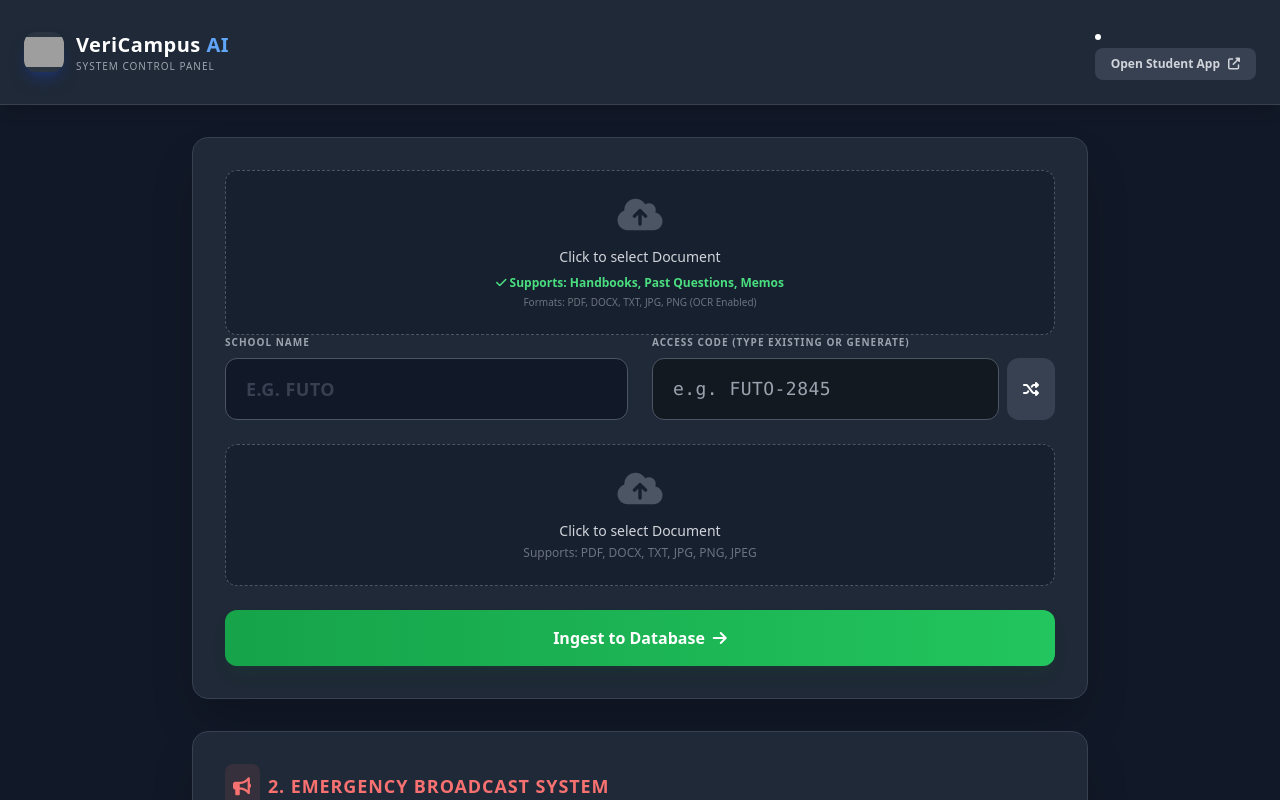
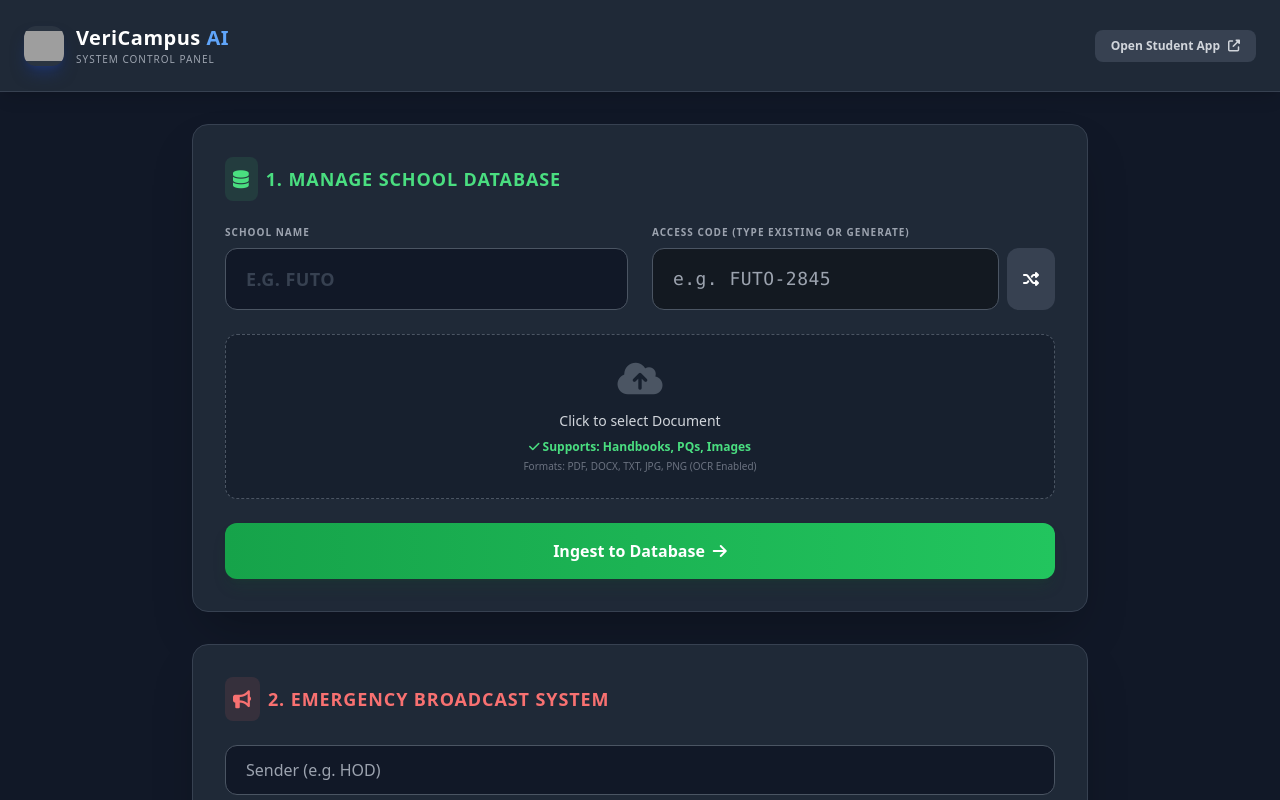
Before and after one commit to silverluxegrooming-source/VeriCampus-Live, a plain HTML site: page static/admin.html in a window 1280 px wide. Drawn offline with nearby package versions, Linux system fonts and the light colour scheme; grey boxes are pictures that could not be loaded.

Commit message:
CORRECTED OVERLAY

```diff
--- a/static/admin.html
+++ b/static/admin.html
@@ -23,26 +23,19 @@
             </div>
         </div>
 
-         <li><a href="/app" class="text-xs font-bold text-gray-300 hover:text-white bg-gray-700 hover:bg-gray-600 px-4 py-2 rounded-lg transition flex items-center gap-2">
+         <a href="/app" class="text-xs font-bold text-gray-300 hover:text-white bg-gray-700 hover:bg-gray-600 px-4 py-2 rounded-lg transition flex items-center gap-2">
             Open Student App <i class="fas fa-external-link-alt"></i>
         </a>
     </div>
 
     <div class="flex-1 overflow-y-auto p-4 md:p-8">
         <div class="max-w-4xl mx-auto space-y-8">
+
             <div class="bg-gray-800 p-8 rounded-2xl border border-gray-700 shadow-2xl relative overflow-hidden group hover:border-green-500/30 transition-colors">
-               <div class="bg-gray-900/50 p-6 rounded-xl border border-dashed border-gray-600 hover:border-green-500/50 transition-colors text-center relative">
-                     <input type="file" id="file-input" accept=".pdf,.docx,.txt,.jpg,.jpeg,.png" class="absolute inset-0 w-full h-full opacity-0 cursor-pointer z-10">
-
-                     <div id="upload-icon-area">
-                         <i class="fas fa-cloud-upload-alt text-4xl text-gray-600 mb-3 block"></i>
-                         <p class="text-sm text-gray-300 font-medium" id="file-label">Click to select Document</p>
-                         <p class="text-xs text-green-400 mt-2 font-bold">
-                         <i class="fas fa-check"></i> Supports: Handbooks, Past Questions, Memos
-                         </p>
-                         <p class="text-[10px] text-gray-500 mt-1">Formats: PDF, DOCX, TXT, JPG, PNG (OCR Enabled)</p>
-                     </div>
-                </div>
+                <h3 class="text-lg font-bold mb-6 text-green-400 flex items-center gap-2 uppercase tracking-wider">
+                    <span class="bg-green-400/10 p-2 rounded-lg"><i class="fas fa-database"></i></span>
+                    1. Manage School Database
+                </h3>
 
                 <div class="space-y-6 relative z-10">
                     <div class="grid grid-cols-1 md:grid-cols-2 gap-6">
@@ -60,14 +53,19 @@
                             </div>
                         </div>
                     </div>
+
                     <div class="bg-gray-900/50 p-6 rounded-xl border border-dashed border-gray-600 hover:border-green-500/50 transition-colors text-center relative">
                        <input type="file" id="file-input" accept=".pdf,.docx,.txt,.jpg,.jpeg,.png" class="absolute inset-0 w-full h-full opacity-0 cursor-pointer z-10">
                         <div id="upload-icon-area">
                             <i class="fas fa-cloud-upload-alt text-4xl text-gray-600 mb-3 block"></i>
                             <p class="text-sm text-gray-300 font-medium" id="file-label">Click to select Document</p>
-                            <p class="text-xs text-gray-500 mt-1">Supports: PDF, DOCX, TXT, JPG, PNG, JPEG</p>
+                            <p class="text-xs text-green-400 mt-2 font-bold">
+                                <i class="fas fa-check"></i> Supports: Handbooks, PQs, Images
+                            </p>
+                            <p class="text-[10px] text-gray-500 mt-1">Formats: PDF, DOCX, TXT, JPG, PNG (OCR Enabled)</p>
                         </div>
                     </div>
+
                     <button onclick="uploadDocument()" id="upload-btn" class="w-full bg-gradient-to-r from-green-600 to-green-500 hover:from-green-500 hover:to-green-400 text-white font-bold py-4 rounded-xl transition flex items-center justify-center gap-2 shadow-lg shadow-green-900/20 transform active:scale-[0.99]">
                         <span>Ingest to Database</span> <i class="fas fa-arrow-right"></i>
                     </button>
@@ -94,8 +92,6 @@
     </div>
 
     <script>
-        // ... (Paste your existing admin.html script here) ...
-        // --- INSTALL APP LOGIC ---
         let deferredPrompt;
         const installBtn = document.getElementById('install-btn');
         window.addEventListener('beforeinstallprompt', (e) => {
@@ -118,6 +114,8 @@
                 if(file.name.endsWith('.pdf')) icon = "fa-file-pdf";
                 if(file.name.endsWith('.docx')) icon = "fa-file-word";
                 if(file.name.endsWith('.txt')) icon = "fa-file-alt";
+                if(file.name.match(/\.(jpg|jpeg|png)$/i)) icon = "fa-image";
+
                 document.getElementById('file-label').innerHTML = `<span class="text-green-400 font-bold"><i class="fas ${icon} mr-2"></i>${file.name}</span> selected`;
             }
         });
@@ -161,19 +159,15 @@
         }
 
         async function sendUpdate() {
-            // Get the School ID from the input field in Section 1
             const schoolId = document.getElementById('school-id').value.trim();
-
             if (!schoolId) {
                 alert("⚠️ Please enter the School Access Code in Section 1 first!");
                 document.getElementById('school-id').focus();
                 return;
             }
-
             const formData = new FormData();
             formData.append('author', document.getElementById('rep-name').value);
             formData.append('update', document.getElementById('update-text').value);
-            // We now send the School ID too
             formData.append('school_id', schoolId);
 
             try {
```
Also changed, not shown: 1 other file.
